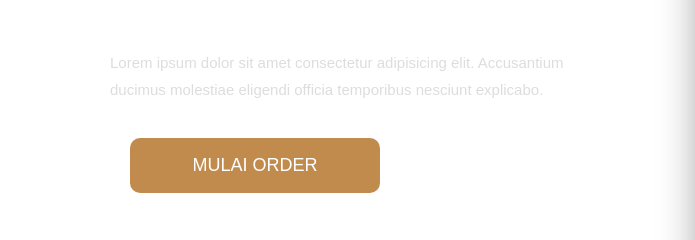
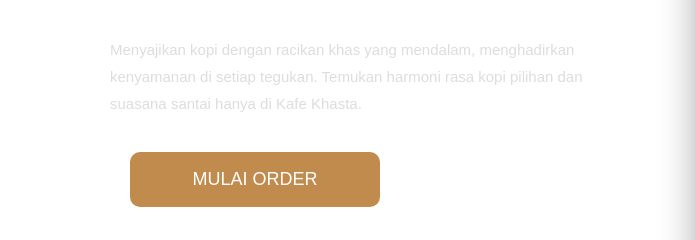
Before and after one commit to itsjarot/Kafe-Khasta, a plain HTML site: page index.html in a window 1280 px wide. Shown: the part 316-556 px from the top of the page, 0-695 px from the left. Drawn offline with Linux system fonts and the light colour scheme.

Commit message:
Revise hero section content and description
Updated content in the hero section and improved the description text.

```diff
--- a/index.html
+++ b/index.html
@@ -37,9 +37,8 @@
       <h2>DATANG</h2>
 
       <p>
-        Lorem ipsum dolor sit amet consectetur adipisicing elit.
-        Accusantium ducimus molestiae eligendi officia temporibus
-        nesciunt explicabo.
+        Menyajikan kopi dengan racikan khas yang mendalam, menghadirkan kenyamanan di setiap tegukan.
+        Temukan harmoni rasa kopi pilihan dan suasana santai hanya di Kafe Khasta.
       </p>
 
       <!-- BUTTON -->
```
